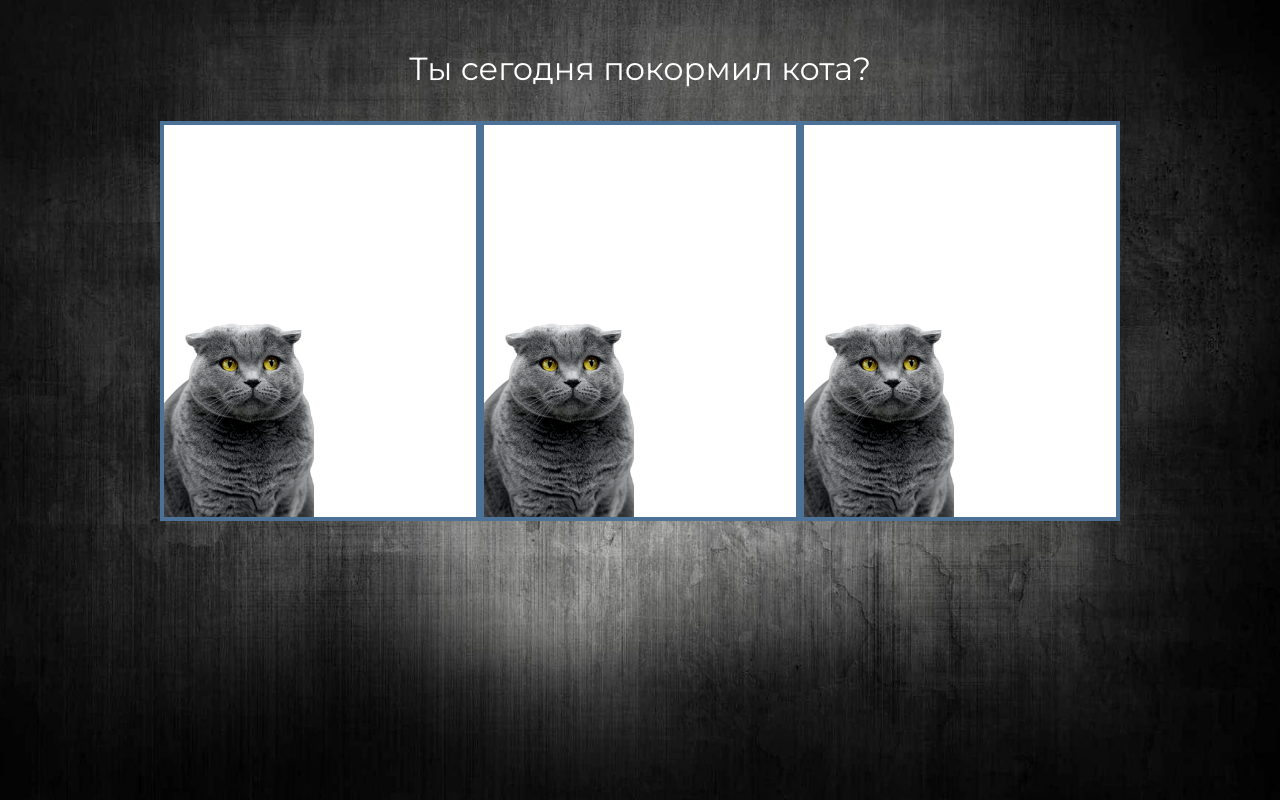
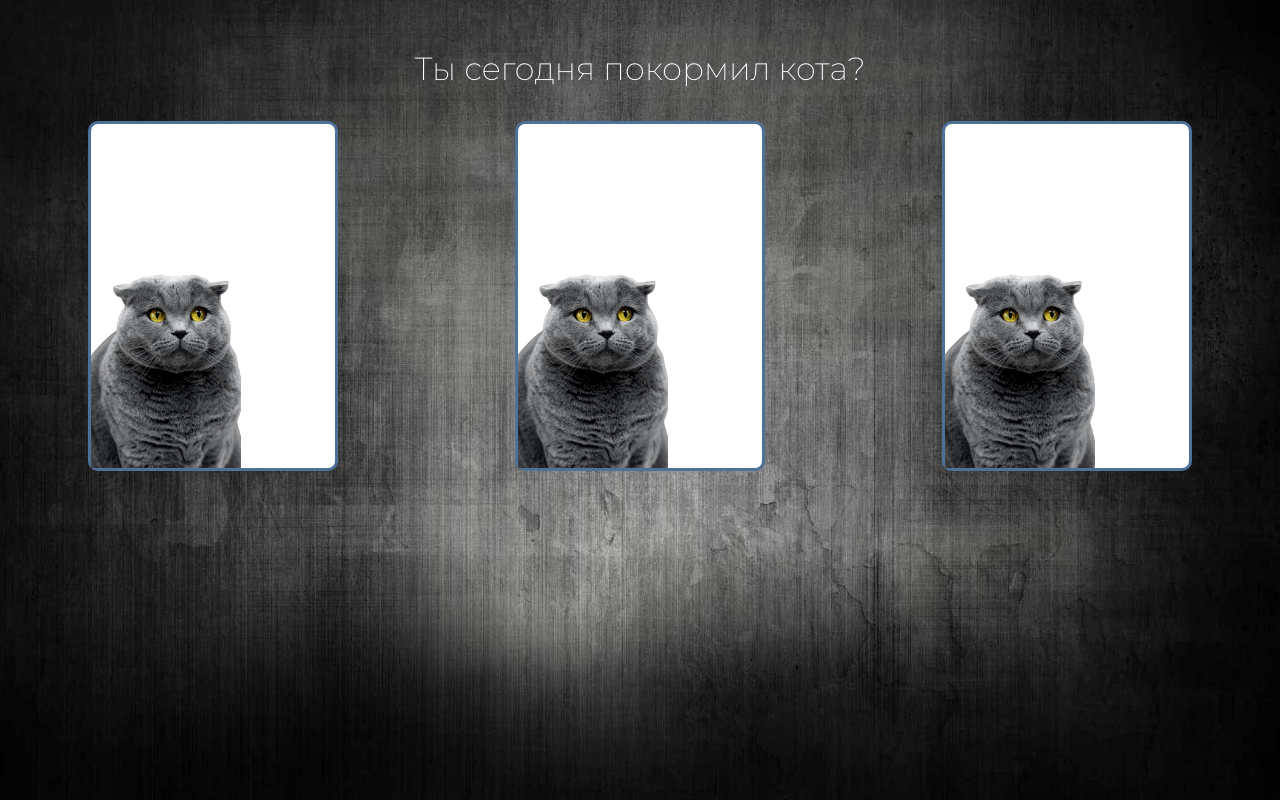
Before and after one commit to NiiazalyDzhumaliev/fun-box-test, a React (Create React App) app: page / in a window 1280 px wide. Built offline with nearby package versions, Linux system fonts and the light colour scheme.

Commit message:
Change styling and containers

```diff
--- a/src/App.js
+++ b/src/App.js
@@ -3,9 +3,9 @@ import Card from './components/Card';
 import style from './styles/App.module.css';
 
 const App = () => (
-  <div className={`${style.App} d-flex flex-column align-items-center`}>
+  <div className={style.App}>
     <Header />
-    <div className="d-flex">
+    <div className="d-flex justify-content-around">
       <Card />
       <Card />
       <Card />
--- a/src/components/Card.js
+++ b/src/components/Card.js
@@ -4,7 +4,7 @@ import style from '../styles/Card.module.css';
 
 const Card = () => (
   <div>
-    <div className={style.card_item}>
+    <div className={`${style.card_item}`}>
       <img src={cat} alt="cat" className={style.cat_image} />
     </div>
   </div>
--- a/src/components/Header.js
+++ b/src/components/Header.js
@@ -2,8 +2,8 @@ import React from 'react';
 import style from '../styles/Header.module.css';
 
 const Header = () => (
-  <header>
-    <h1 className={style.main_header}>Ты сегодня покормил кота?</h1>
+  <header className={style.header_container}>
+    <h1 className={style.header_text}>Ты сегодня покормил кота?</h1>
   </header>
 );
 
--- a/src/index.css
+++ b/src/index.css
@@ -1,4 +1,4 @@
-@import url('https://fonts.googleapis.com/css2?family=Montserrat&display=swap');
+@import url('https://fonts.googleapis.com/css2?family=Montserrat:wght@200&display=swap');
 
 body {
   margin: 0;
--- a/src/styles/Card.module.css
+++ b/src/styles/Card.module.css
@@ -1,8 +1,9 @@
 .card_item {
   display: flex;
-  border: 4px solid #4d7298;
-  width: 320px;
-  height: 400px;
+  border: 3px solid #4d7298;
+  border-radius: 10px;
+  width: 250px;
+  height: 350px;
   align-items: flex-end;
   background-color: white;
 }
--- a/src/styles/Header.module.css
+++ b/src/styles/Header.module.css
@@ -1,4 +1,9 @@
-.main_header {
+.header_container {
+  display: flex;
+  justify-content: center;
+}
+
+.header_text {
   padding-top: 50px;
   padding-bottom: 25px;
   font-size: 2rem;
```
Also changed, not shown: 1 other file (tests, documents, lock files or other folders).
